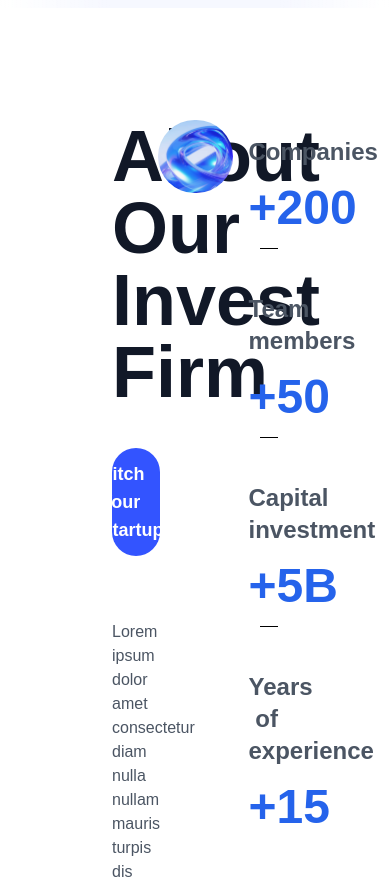
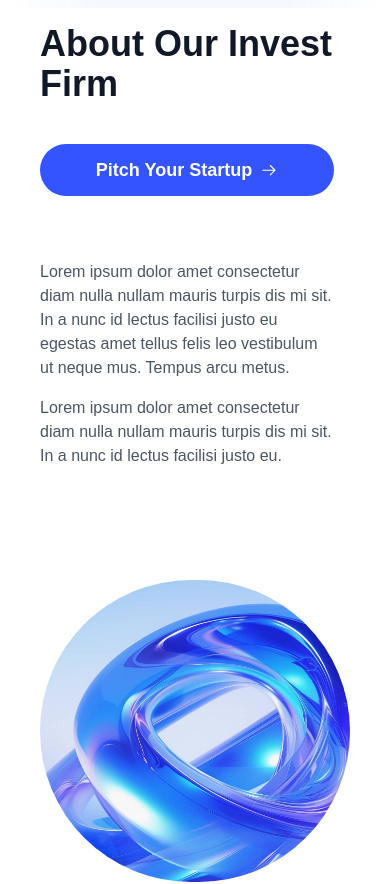
Before and after one commit to codebyankita/InvesterX, a Next.js app: page / in a window 390 px wide. Shown: the part 1160-2044 px from the top of the page. Built offline with nearby package versions, Linux system fonts and the light colour scheme.

Commit message:
page 2  responsive

```diff
--- a/app/page.tsx
+++ b/app/page.tsx
@@ -130,15 +130,15 @@ const currentResearch = researchData[currentIndex];
         </div>
       </div>
       {/* page2 */}
-      <div className="grid grid-cols-4 gap-4 mx-8 px-20  py-28  bg-white">
+      <div className="grid grid-cols-1 gap-4  md:grid-cols-2 lg:grid-cols-4 lg:mx-8 mx-4 px-6 py-4 lg:px-20  lg:py-28  bg-white">
         <div className=" text-left  mb-8 ">
-          <h1 className="text-7xl font-bold text-gray-900 mb-10 ">
+          <h1 className="text-4xl md:text-5xl lg:text-7xl font-bold text-gray-900 mb-10 ">
             About Our Invest Firm
           </h1>
-          <div className="mb-16 mr-28  items-start justify-start ">
+          <div className="mb-16 lg:mr-28  items-start justify-start ">
             <Button text="Pitch Your Startup" href="/your-link-here" />
           </div>
-          <div className="mb-16 mr-20">
+          <div className="mb-16 lg:mr-20 md:justify-center">
             <p className="text-gray-600 mb-4">
               Lorem ipsum dolor amet consectetur diam nulla nullam mauris turpis
               dis mi sit. In a nunc id lectus facilisi justo eu egestas amet
@@ -150,8 +150,8 @@ const currentResearch = researchData[currentIndex];
             </p>
           </div>
         </div>
-
-        <div className="items-center col-span-2 justify-center ">
+{/* Center Section */}
+        <div className="items-center col-span-2  justify-center ">
           <div className="rounded-full overflow-hidden mb-8">
             <Image
               src={circle} // Your circle image
@@ -162,31 +162,33 @@ const currentResearch = researchData[currentIndex];
             />
           </div>
         </div>
-        <div className="flex flex-col text-right font-semibold text-2xl ">
-          <div className="flex flex-col  mb-4">
+         {/* Right Section */}
+        <div className=" flex flex-col lg:col-span-1 md:col-span-2 md:flex-wrap lg:text-right text-center font-semibold text-2xl ">
+        <div className="flex flex-col  mb-4">
+
             <p className="text-gray-600  my-4">Companies</p>
-            <p className="text-blue-600 text-5xl font-bold">+200</p>
+            <p className="text-blue-600 lg:text-5xl text-4xl font-bold">+200</p>
+          <hr className="my-4 border-1 border-black lg:w-3/5  w-full lg:ml-auto" />
           </div>
-          <hr className="mb-7 border-1 border-black w-3/5 ml-auto" />
 
           <div className="flex flex-col  mb-4">
             <p className="text-gray-600 my-4">Team members</p>
-            <p className="text-blue-600 text-5xl font-bold">+50</p>
+            <p className="text-blue-600 lg:text-5xl text-4xl font-bold">+50</p>
+          <hr className="my-4 border-1 border-black lg:w-3/5  w-full lg:ml-auto" />
           </div>
-          <hr className="mb-7 border-1 border-black w-3/5 ml-auto" />
 
           <div className="flex flex-col  mb-4">
             <p className="text-gray-600 my-4">Capital investment</p>
-            <p className="text-blue-600 text-5xl font-bold">+5B</p>
+            <p className="text-blue-600 lg:text-5xl text-4xl font-bold">+5B</p>
+          <hr className="my-4 border-1 border-black lg:w-3/5  w-full lg:ml-auto" />
           </div>
-          <hr className="mb-7 border-1 border-black w-3/5 ml-auto" />
 
           <div className="flex flex-col  mb-4">
             <p className="text-gray-600  my-4">Years of experience</p>
-            <p className="text-blue-600 text-5xl font-bold">+15</p>
+            <p className="text-blue-600 lg:text-5xl text-4xl font-bold">+15</p>
+          </div>
           </div>
 
-        </div>
       </div>
       {/* page3 */}
       <div className="bg-[#f6f8ff]">
```
